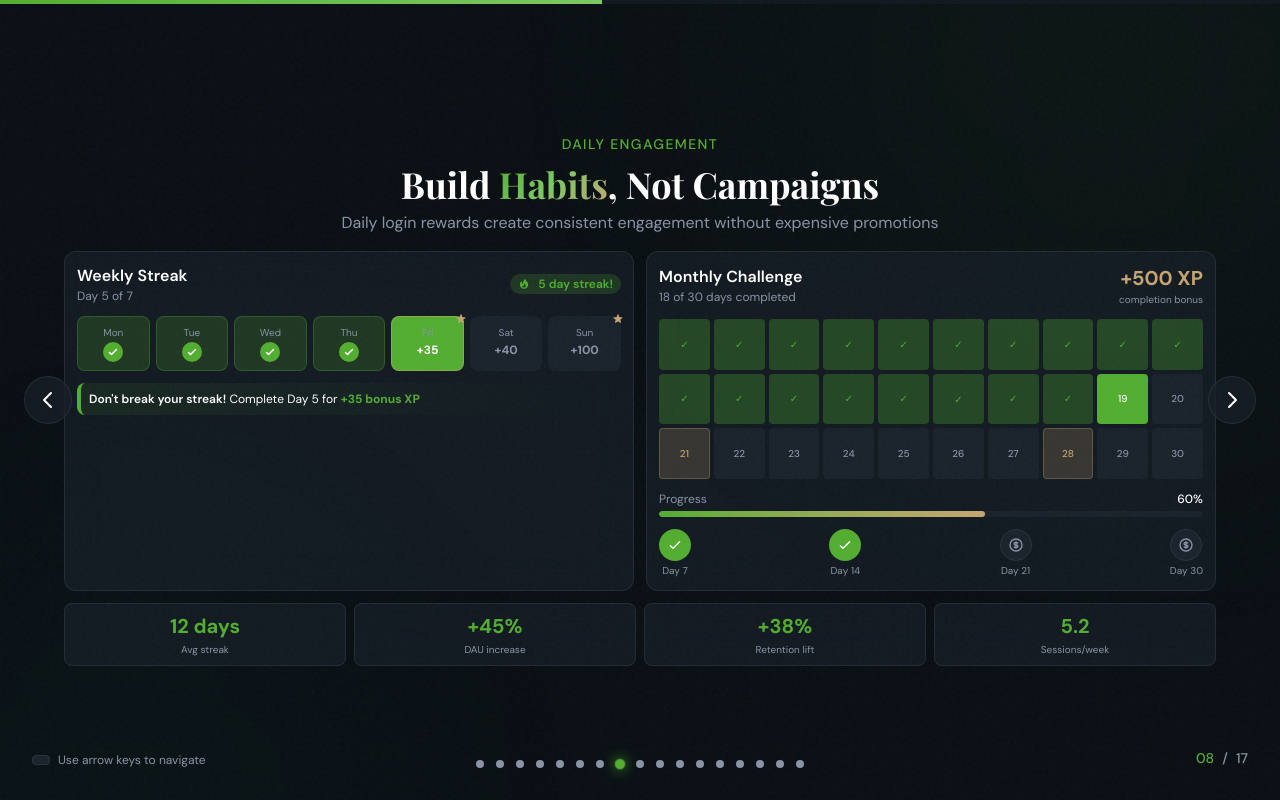
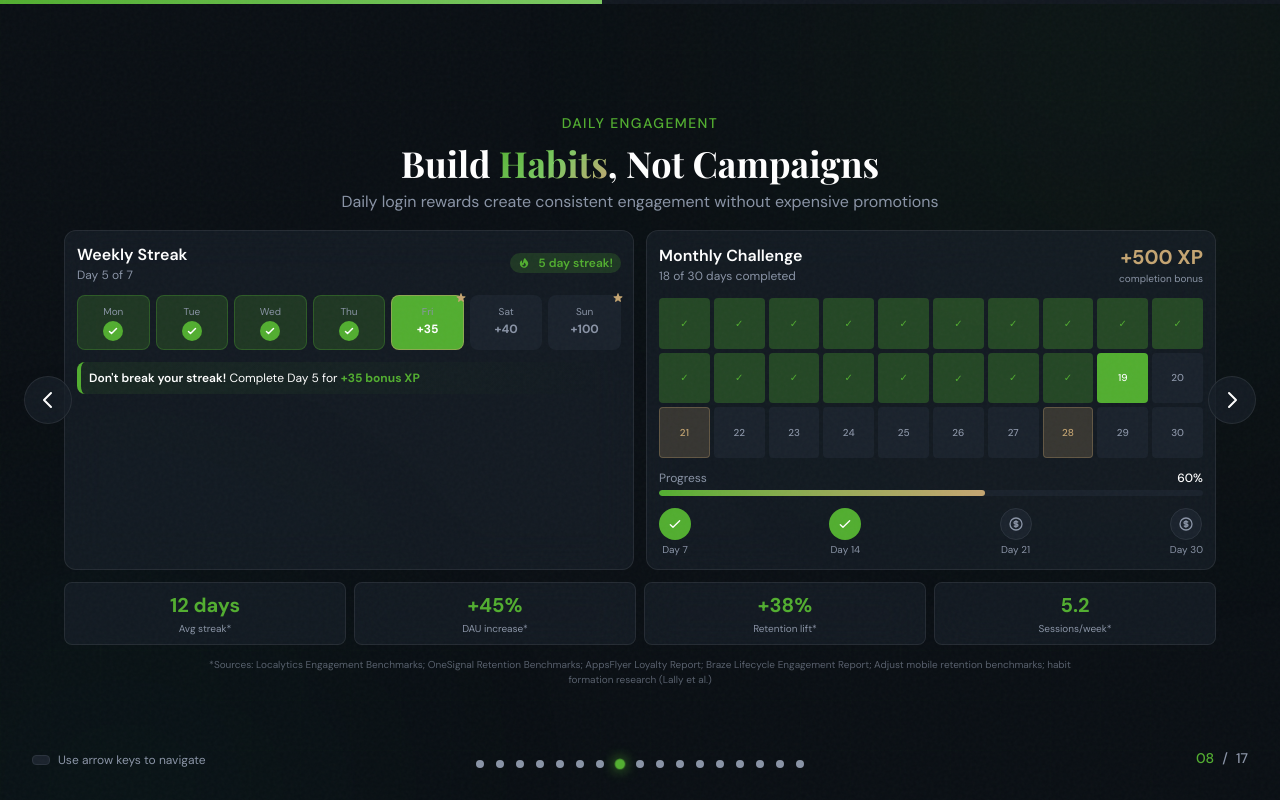
Before and after one commit to UrosMijalkovic/alta-pitch, a Next.js app: page / in a window 1280 px wide. Both pictures are taken after a click on the button 620 px from the left and 764 px from the top of the page. Built offline with nearby package versions, Linux system fonts and the light colour scheme.

Commit message:
Add sources footnote to Daily Engagement slide (slide 8)

```diff
--- a/src/components/slides/DailyEngagementSlide.tsx
+++ b/src/components/slides/DailyEngagementSlide.tsx
@@ -218,10 +218,10 @@ export default function DailyEngagementSlide() {
           transition={{ delay: 1, duration: 0.5 }}
         >
           {[
-            { label: 'Avg streak', value: '12 days' },
-            { label: 'DAU increase', value: '+45%' },
-            { label: 'Retention lift', value: '+38%' },
-            { label: 'Sessions/week', value: '5.2' },
+            { label: 'Avg streak*', value: '12 days' },
+            { label: 'DAU increase*', value: '+45%' },
+            { label: 'Retention lift*', value: '+38%' },
+            { label: 'Sessions/week*', value: '5.2' },
           ].map((stat) => (
             <div key={stat.label} className="glass rounded-md md:rounded-lg p-1.5 md:p-2 text-center">
               <p className="text-sm md:text-xl font-bold text-[#52AE30]">{stat.value}</p>
@@ -229,6 +229,18 @@ export default function DailyEngagementSlide() {
             </div>
           ))}
         </motion.div>
+
+        {/* Sources footnote */}
+        <motion.div
+          className="mt-2 md:mt-3 text-center"
+          initial={{ opacity: 0 }}
+          animate={{ opacity: 1 }}
+          transition={{ delay: 1.2, duration: 0.5 }}
+        >
+          <p className="text-[8px] md:text-[10px] text-[#8A94A6]/60 max-w-4xl mx-auto">
+            *Sources: Localytics Engagement Benchmarks; OneSignal Retention Benchmarks; AppsFlyer Loyalty Report; Braze Lifecycle Engagement Report; Adjust mobile retention benchmarks; habit formation research (Lally et al.)
+          </p>
+        </motion.div>
       </div>
     </div>
   );
```
